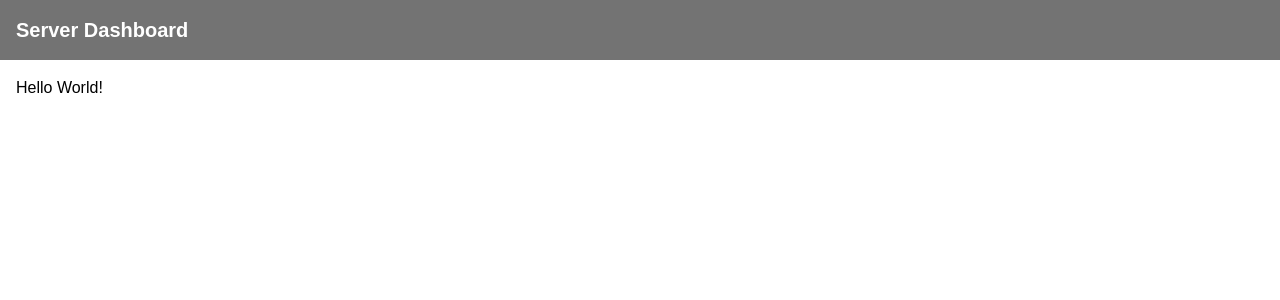
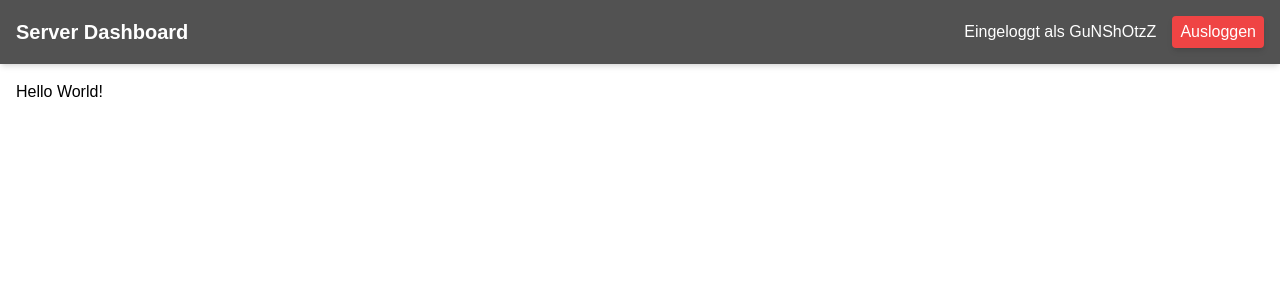
Before and after one commit to kevinldg/server-dashboard, a Next.js app: page / in a window 1280 px wide. Shown: the top 300 px of the page. Built offline with nearby package versions, Linux system fonts and the light colour scheme.

Commit message:
Create a auth section and add to header

```diff
--- /dev/null
+++ b/components/AuthSection/AuthSection.js
@@ -0,0 +1,21 @@
+export default function AuthSection() {
+  const isLoggedIn = true;
+  const username = "GuNShOtzZ";
+
+  if (isLoggedIn) {
+    return (
+      <div className="flex items-center gap-4">
+        <p>Eingeloggt als {username}</p>
+        <button className="bg-red-500 shadow-md px-2 py-1 rounded">
+          Ausloggen
+        </button>
+      </div>
+    );
+  }
+
+  return (
+    <>
+      <button className="bg-blue-500 shadow-md px-2 py-1 rounded">Login</button>
+    </>
+  );
+}
--- a/components/Header/Header.js
+++ b/components/Header/Header.js
@@ -1,7 +1,10 @@
+import AuthSection from "../AuthSection/AuthSection";
+
 export default function Header() {
   return (
-    <header className=" bg-neutral-500 text-white p-4">
+    <header className=" bg-neutral-600 text-white shadow-md p-4 flex justify-between items-center">
       <h1 className="font-bold text-xl">Server Dashboard</h1>
+      <AuthSection />
     </header>
   );
 }
```
